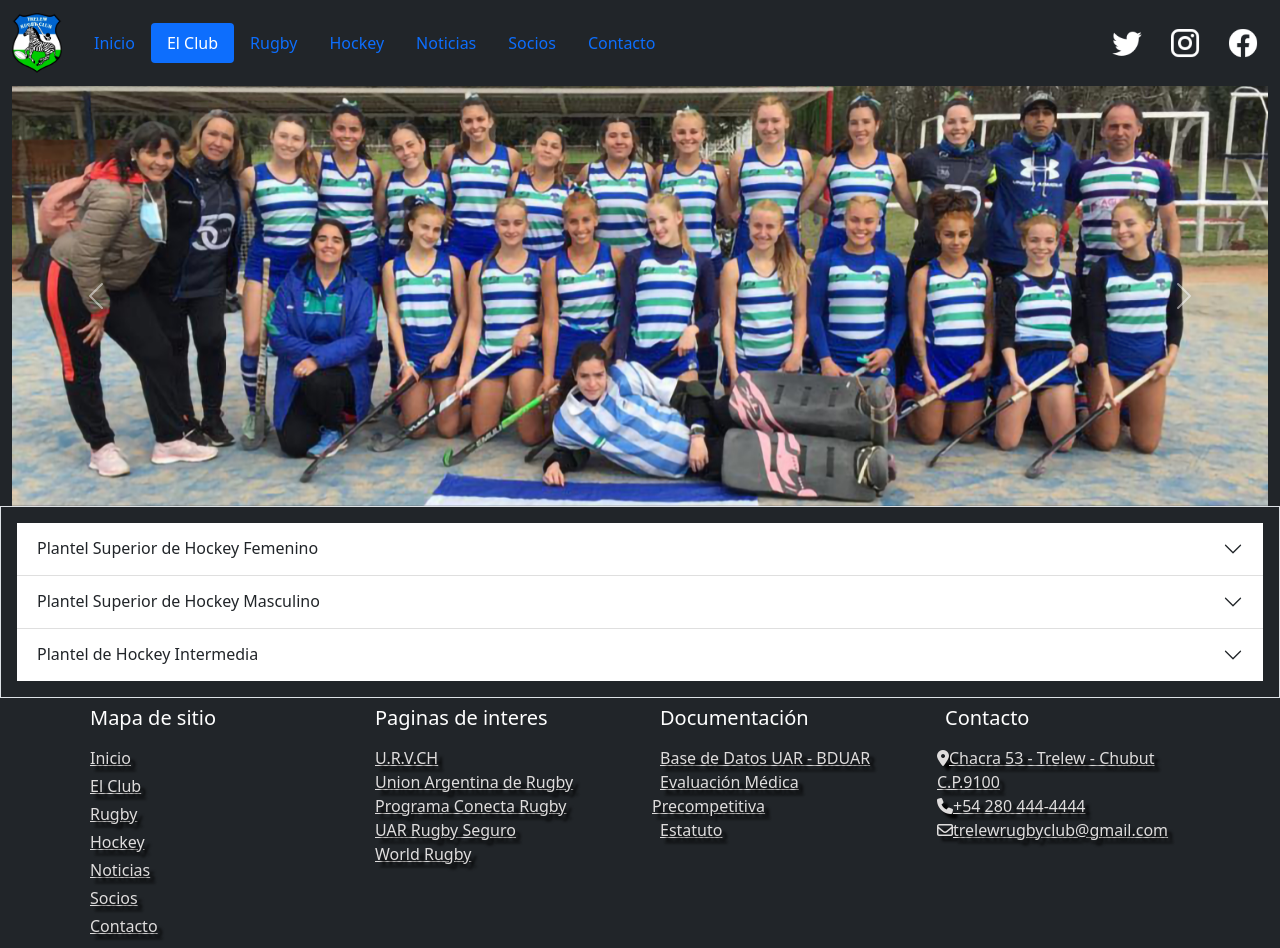
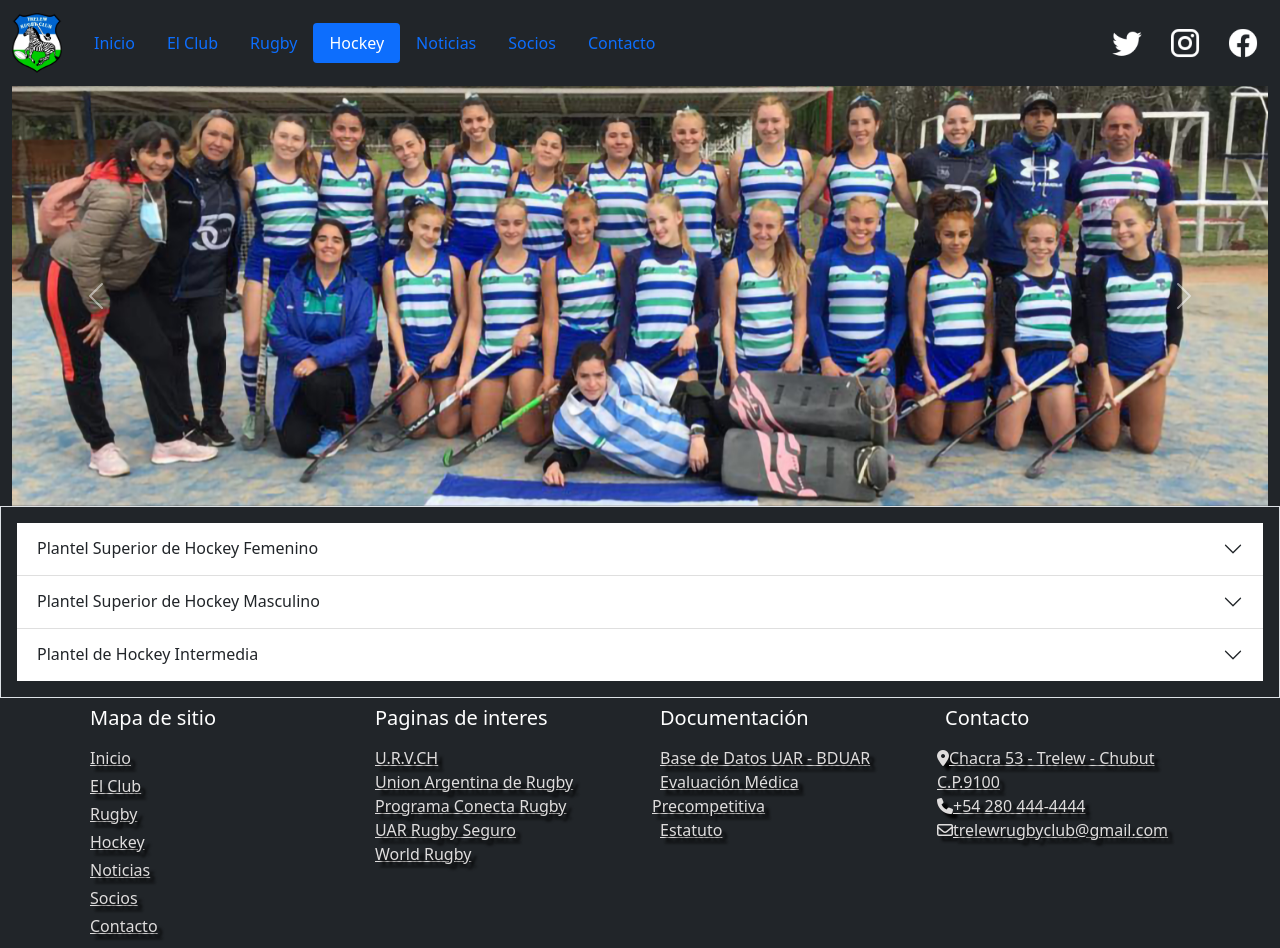
Before and after one commit to Fgalione/trelewrugbyclub, a website: page pages/hockey.html in a window 1280 px wide. Shown: the top 948 px of the page. Drawn offline with nearby package versions, Linux system fonts and the light colour scheme; a web font is replaced by a local one.

Commit message:
Update hockey.html

```diff
--- a/pages/hockey.html
+++ b/pages/hockey.html
@@ -41,13 +41,13 @@
                             <a class="nav-link " aria-current="page" href="../index.html">Inicio</a>
                         </li>
                         <li class="nav-item">
-                            <a class="nav-link active" href="../pages/club.html">El Club</a>
+                            <a class="nav-link" href="../pages/club.html">El Club</a>
                         </li>
                         <li class="nav-item">
                             <a class="nav-link" href="../pages/rugby.html">Rugby</a>
                         </li>
                         <li class="nav-item">
-                            <a class="nav-link" href="../pages/hockey.html">Hockey</a>
+                            <a class="nav-link active" href="../pages/hockey.html">Hockey</a>
                         </li>
                         <li class="nav-item">
                             <a class="nav-link" href="../pages/noticias.html">Noticias</a>
```
